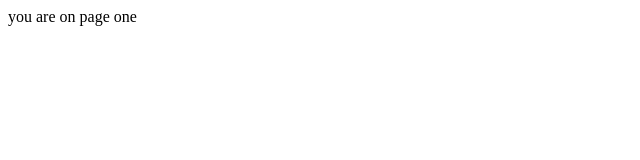
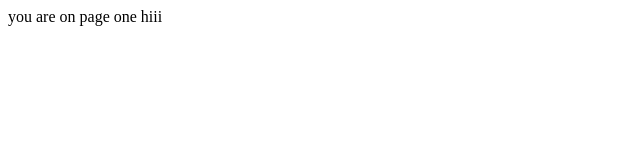
Before and after one commit to TARA2788/Sample2, a plain HTML site: page page1.html in a window 1280 px wide. Shown: the full height of the page, 0-640 px from the left. Drawn offline with Linux system fonts and the light colour scheme.

Commit message:
new commit

```diff
--- a/page1.html
+++ b/page1.html
@@ -1,5 +1,5 @@
 <html>
     <head>
-you are on page one
+you are on page one hiii
     </head>
 </html>
```
